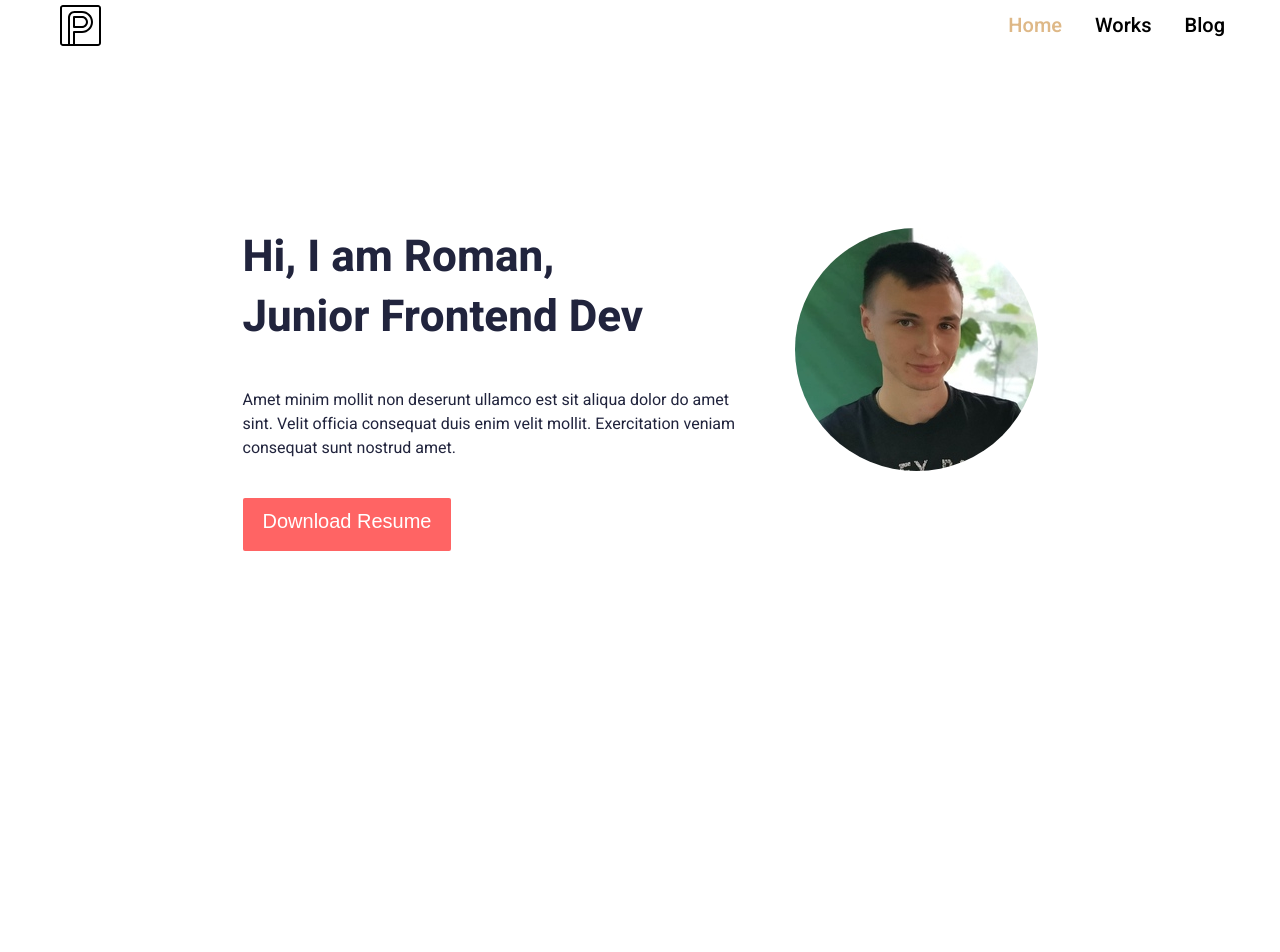
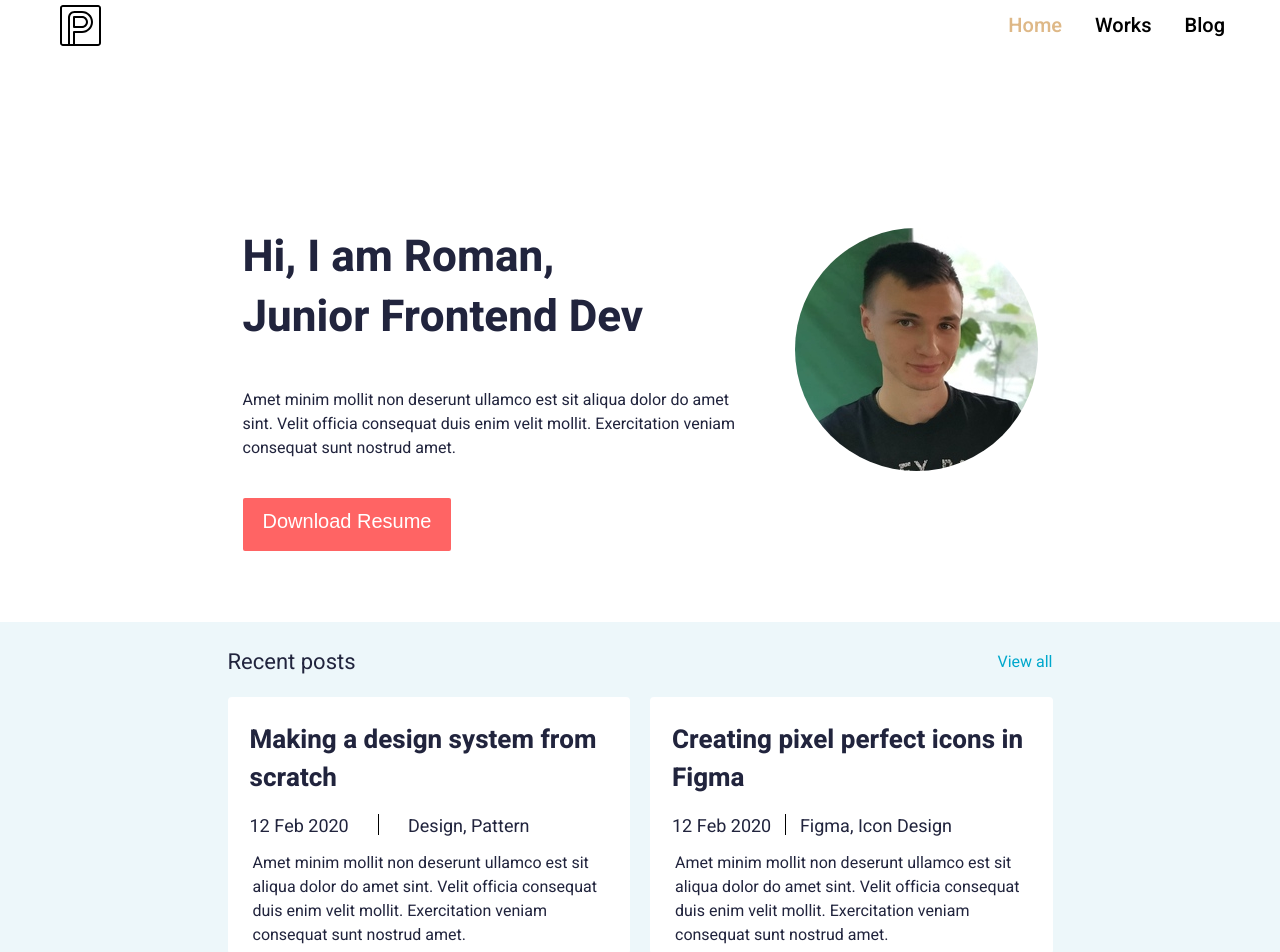
Before and after one commit to SochircaRoman/my-portfolio, a Vue app: page / in a window 1280 px wide. Shown: the top 952 px of the page. Before the commit the page ends 800 px from the top, so only its background shows below. Built offline with nearby package versions, Linux system fonts and the light colour scheme.

Commit message:
Add RecentSection

```diff
--- /dev/null
+++ b/src/components/RecentSection.vue
@@ -0,0 +1,124 @@
+<template>
+
+  <section class="recent">
+      <div class="wrapper">
+
+        <div class="recent__header">
+          <h2 class="recent__header-title noselect">Recent posts</h2>
+          <div class="recent__header-view">
+            <a href="#!" class="recent__header-link">View all</a>
+          </div>
+        </div>
+
+        <div class="recent__cards">
+
+          <div class="recent__card">
+            <h3 class="recent__card-title">Making a design system from scratch</h3>
+            <div class="recent__card-information">
+              <div class="card__information-date">12 Feb 2020</div>
+              <div class="card__information-line"></div>
+              <div class="card__information-tags">Design, Pattern</div>
+            </div>
+            <p class="recent__card-description">
+              Amet minim mollit non deserunt ullamco est sit aliqua dolor do amet sint. Velit officia consequat duis enim velit mollit. Exercitation veniam consequat sunt nostrud amet.
+            </p>
+          </div>
+
+          <div class="recent__card">
+            <h3 class="recent__card-title">Creating pixel perfect icons in Figma</h3>
+            <div class="recent__card-information">
+              <div class="card__information-date">12 Feb 2020</div>
+              <div class="card__information-line"></div>
+              <div class="card__information-tags">Figma, Icon Design</div>
+            </div>
+            <p class="recent__card-description">
+              Amet minim mollit non deserunt ullamco est sit aliqua dolor do amet sint. Velit officia consequat duis enim velit mollit. Exercitation veniam consequat sunt nostrud amet.
+            </p>
+          </div>
+
+        </div>
+      </div>
+    </section>
+
+</template>
+
+<script>
+  export default {
+
+  }
+</script>
+
+<style scoped>
+/* START RECENT */
+.recent {
+  background: #EDF7FA;
+}
+.recent__header {
+  display: flex;
+  flex-wrap: wrap;
+  align-items: center;
+  justify-content: space-between;
+  padding-top: 10px;
+  padding-bottom: 5px;
+}
+
+.recent__header-title {
+  font-size: 22px;
+  line-height: 60px;
+}
+
+.recent__header-link {
+  line-height: 24px;
+  color: #00A8CC;
+  text-decoration: none;
+}
+
+.recent__cards {
+  display: grid;
+  grid-template-columns: repeat(2, 1fr);
+  grid-column-gap: 20px;
+}
+
+.recent__card {
+  background: #FFFFFF;
+  border-radius: 4px;
+  margin-bottom: 32px;
+}
+
+.recent__card-title {
+  font-weight: 700;
+  font-size: 26px;
+  line-height: 38px;
+  margin: 24px 22px 17px;
+}
+
+.recent__card-information {
+  display: flex;
+  flex-wrap: wrap;
+  justify-content: space-between;
+  margin: 0px 22px 11px;
+  max-width: 280px;
+}
+
+.card__information-date {
+  font-size: 18px;
+  line-height: 26px;
+}
+
+.card__information-tags {
+  font-size: 18px;
+  line-height: 26px;
+}
+
+.card__information-line {
+  border-left: 1px solid #000000;
+  height: 21px;
+}
+
+.recent__card-description {
+  font-size: 16px;
+  line-height: 24px;
+  margin: 0px 25px 7px;
+}
+/* END RECENT */
+</style>
--- a/src/views/HomeView.vue
+++ b/src/views/HomeView.vue
@@ -1,9 +1,11 @@
 <script setup>
 import IntroSection from '../components/IntroSection.vue'
+import RecentSection from '../components/RecentSection.vue'
 </script>
 
 <template>
   <main>
     <IntroSection />
+    <RecentSection />
   </main>
 </template>
```
